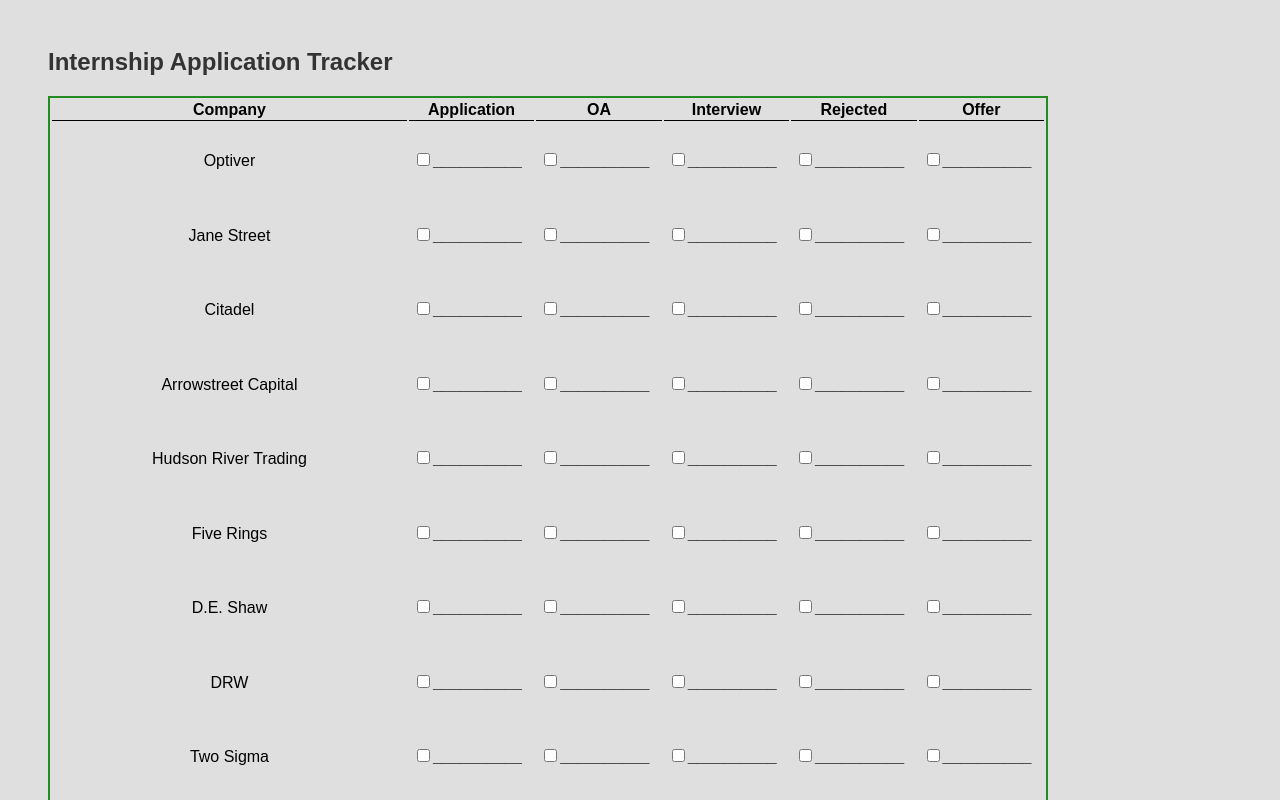
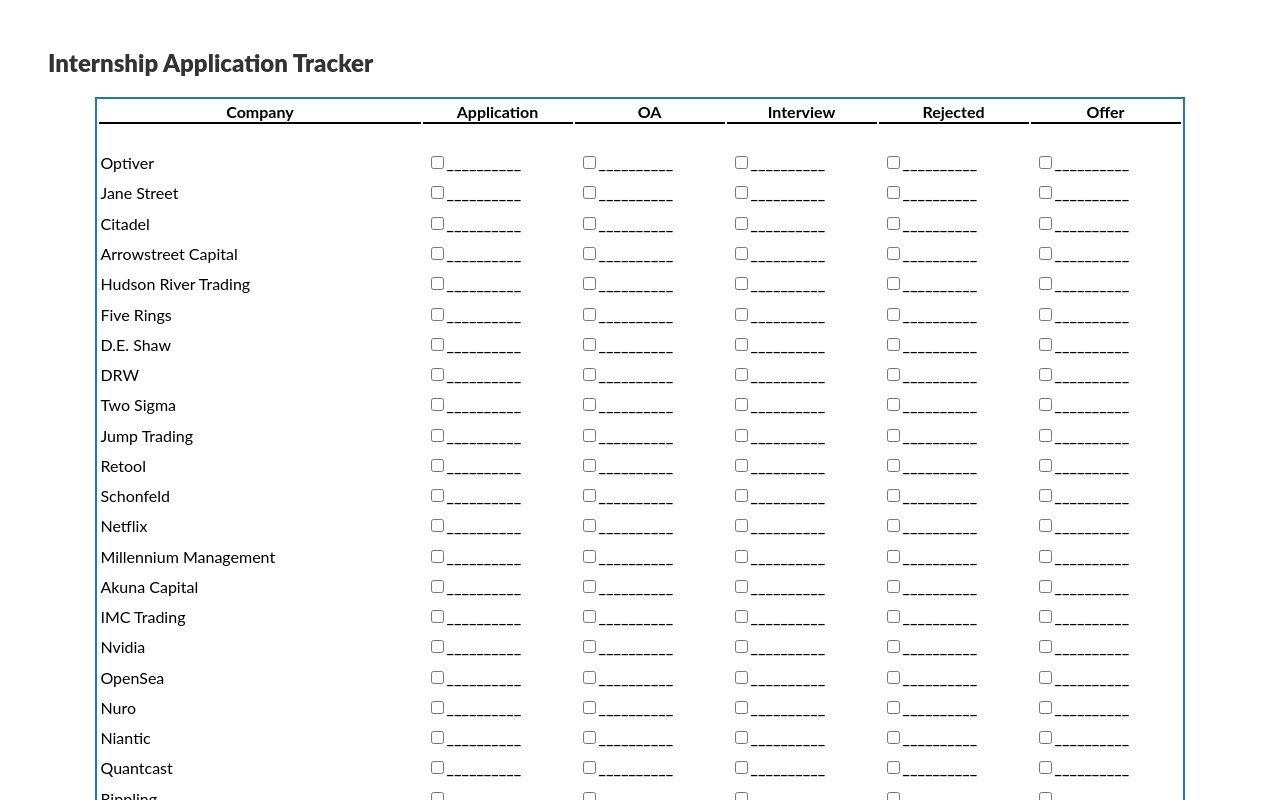
Before and after one commit to yoffrey/Internship-Tracker, a React (Create React App) app in the folder internship-tracker/: page / in a window 1280 px wide. Shown: the top 800 px of the page. Built offline with nearby package versions, Linux system fonts and the light colour scheme; the HTML template or start-up script is replaced by a standard one.

Commit message:
Changed font and aligned table

```diff
--- a/internship-tracker/src/App.js
+++ b/internship-tracker/src/App.js
@@ -7,7 +7,7 @@
   return (
     <div>
       <h2>Internship Application Tracker</h2>
-          <table>
+          <table class="center">
               <tr>
                 <th>Company</th>
                 <th>Application</th>
@@ -18,15 +18,16 @@
               </tr>
               {Object.keys(internshipData).map((Company, i) => (
                 <><tr key={Company}></tr>
-                <td>{Company}</td>
-                <td><Box boxInfo = {{'a': internshipData[Company].Application, 'b': Company, 'c': 'Application'}}/></td>
-                <td><Box boxInfo = {{'a': internshipData[Company].OA, 'b': Company, 'c': 'OA'}}/></td>
-                <td><Box boxInfo = {{'a': internshipData[Company].Interview, 'b': Company, 'c': 'Interview'}}/></td>
-                <td><Box boxInfo = {{'a': internshipData[Company].Rejected, 'b': Company, 'c': 'Rejected'}}/></td>
-                <td><Box boxInfo = {{'a': internshipData[Company].Offer, 'b': Company, 'c': 'Offer'}}/></td>
+                <td><div>{Company}</div></td>
+                <td><div><Box boxInfo = {{'a': internshipData[Company].Application, 'b': Company, 'c': 'Application'}}/></div></td>
+                <td><div><Box boxInfo = {{'a': internshipData[Company].OA, 'b': Company, 'c': 'OA'}}/></div></td>
+                <td><div><Box boxInfo = {{'a': internshipData[Company].Interview, 'b': Company, 'c': 'Interview'}}/></div></td>
+                <td><div><Box boxInfo = {{'a': internshipData[Company].Rejected, 'b': Company, 'c': 'Rejected'}}/></div></td>
+                <td><div><Box boxInfo = {{'a': internshipData[Company].Offer, 'b': Company, 'c': 'Offer'}}/></div></td>
                 </>
               ))}
-            </table>
+
+          </table>
     </div>
   );
 }
--- a/internship-tracker/src/components/Box.js
+++ b/internship-tracker/src/components/Box.js
@@ -7,8 +7,8 @@
     const dataSet = boxInfo.boxInfo.a
     const companyName = boxInfo.boxInfo.b
     const boxCol = boxInfo.boxInfo.c
-    var initialDate = '__________';
-    var emptyDate = '__________';
+    var initialDate = '';
+    var emptyDate = '';
     var savedDate = dataSet[1];
     const savedCheck = dataSet[0];
     var setChecked = false
@@ -17,7 +17,7 @@
         setChecked = true;
     }
     // See if date is already stored
-    if (savedDate != '__________'){
+    if (savedDate != ''){
         initialDate = savedDate;
     };
 
--- a/internship-tracker/src/components/updateJSON.js
+++ b/internship-tracker/src/components/updateJSON.js
@@ -4,7 +4,7 @@
     let internshipData = checkLocalStorage()
     if (checked) {
         internshipData[companyName][boxCol][0] = '0';
-        internshipData[companyName][boxCol][1] = '__________';
+        internshipData[companyName][boxCol][1] = '';
     }
     else {
         internshipData[companyName][boxCol][0] = '1';
--- a/internship-tracker/src/index.css
+++ b/internship-tracker/src/index.css
@@ -1,14 +1,22 @@
+@font-face {
+  font-family: 'Lato';
+  src: local('Lato'), url(./Lato.ttf) format('ttf');
+}
+
 * {
   box-sizing: border-box;
 }
 
 body {
-  font-family: sans-serif;
+  font-family: 'Lato', sans-serif;
   margin: 3rem;
-  background-color: #dfdfdf;
+  background-color: #ffffff;
 }
 
 h1, h2 {
+  font-family: 'Lato', sans-serif;
+  font-weight: 900;
+  font-style: normal;
   color: #333333;
 }
 
@@ -73,15 +81,33 @@
 }
 
 table {
-  border: 2px solid forestgreen;
-  width: 1000px;
-  height: 200px;
+  font-family: 'Lato', sans-serif;
+  border: 2px solid rgb(36, 123, 159);
+  text-align: center;
+}
+
+tr {
+  height: 0px;
+}
+
+tr td {
+  height: auto !important;
 }
 
 th {
-  border-bottom: 1px solid black;
+  border-bottom: 2px solid black;
+  min-width: 150px;
 }
 
 td {
-  text-align: center;
+  text-align: left;
 }
+
+div {
+  height: 0px;
+}
+
+.center {
+  margin-left: auto;
+  margin-right: auto;
+}
```
Also changed, not shown: internship-tracker/src/Lato.ttf (added), 1 other file (tests, documents, lock files or other folders).
